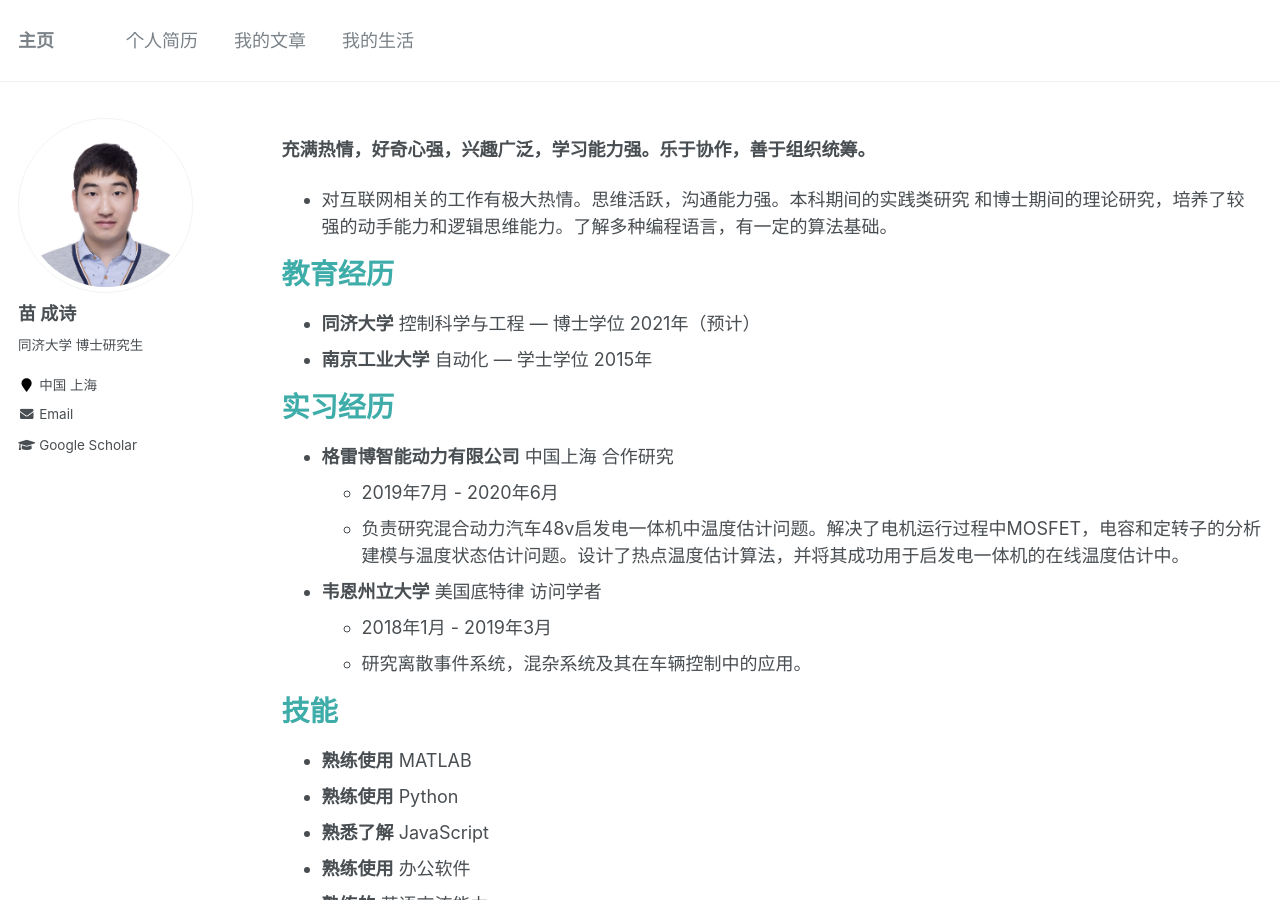
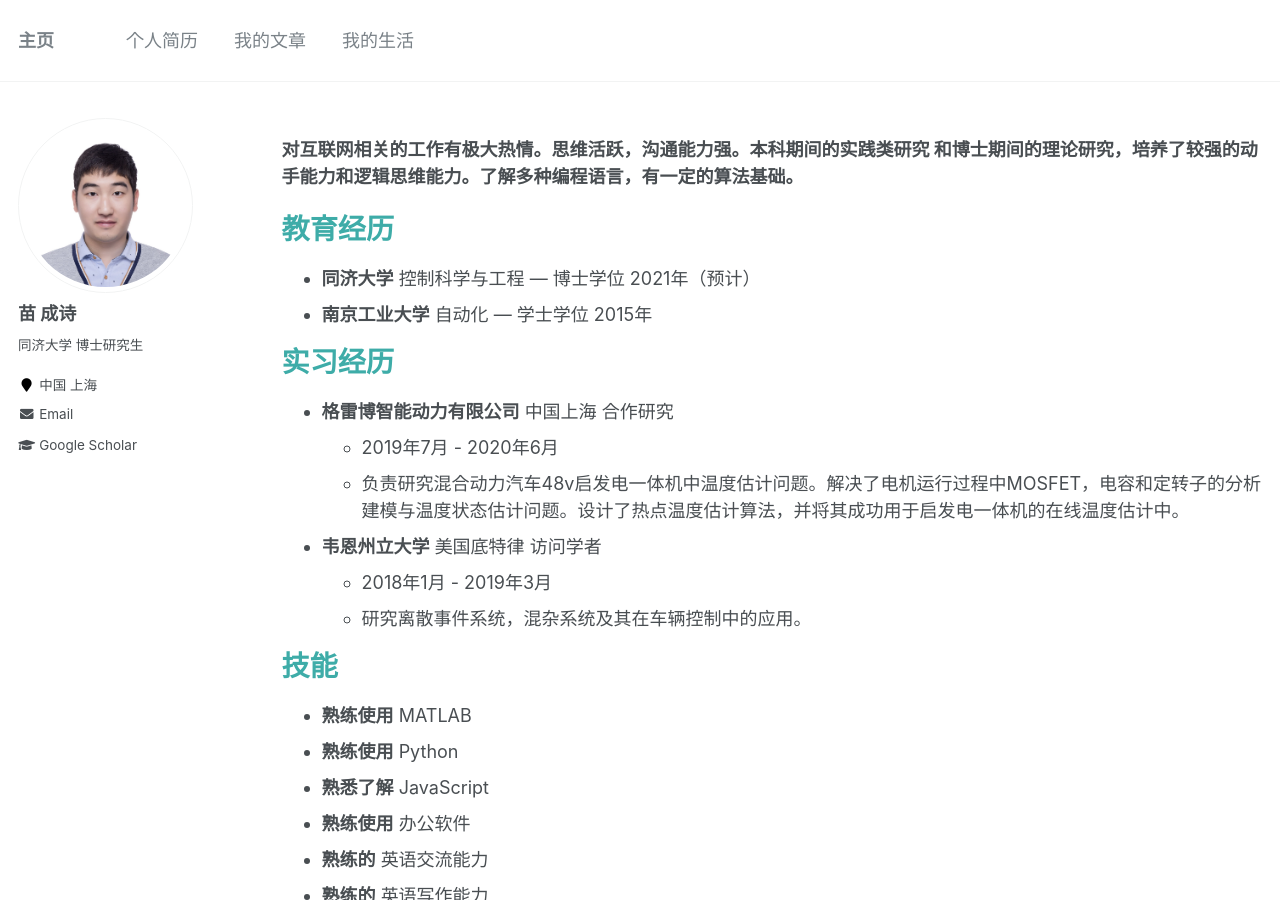
Before and after one commit to miaochengshi/cn, a Jekyll site: the page built from _pages/cv.md, in a window 1280 px wide and 900 px high. Built offline with Jekyll 4.4.1, drawn with Linux system fonts in a browser that asks for light colours.

Commit message:
Update cv.md

```diff
--- a/_pages/cv.md
+++ b/_pages/cv.md
@@ -7,9 +7,8 @@ redirect_from:
   - /cv
 ---
 
-**充满热情，好奇心强，兴趣广泛，学习能力强。乐于协作，善于组织统筹。**
 
-* 对互联网相关的工作有极大热情。思维活跃，沟通能力强。本科期间的实践类研究 和博士期间的理论研究，培养了较强的动手能力和逻辑思维能力。了解多种编程语言，有一定的算法基础。
+**对互联网相关的工作有极大热情。思维活跃，沟通能力强。本科期间的实践类研究 和博士期间的理论研究，培养了较强的动手能力和逻辑思维能力。了解多种编程语言，有一定的算法基础。**
 
 教育经历
 ======
```
